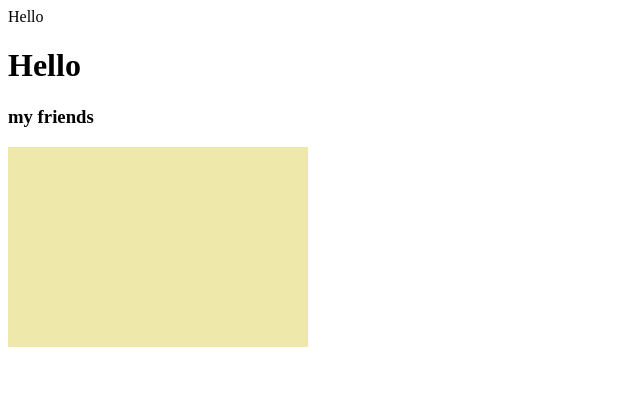
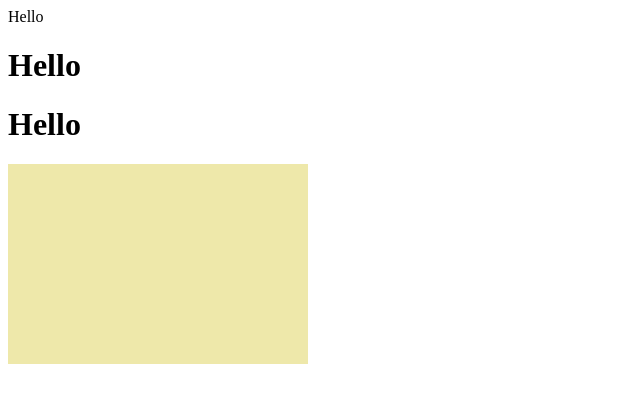
Before and after one commit to yasiaUkraine/repositoryTest, a website: page site/index.html in a window 1280 px wide. Shown: the whole page, without its empty margins (0-640 px from the left). Drawn offline with Linux system fonts and the light colour scheme.

```diff
--- a/site/index.html
+++ b/site/index.html
@@ -12,7 +12,8 @@
     </haed>
     <body>
         <h1>Hello</h1>
-        <h3>my friends</h3>
+        <h1>Hello</h1>
+
         <div></div>
     </body>
 </html>
```
Also changed, not shown: index.html (+1 -1 lines), package.json (added, +24 -0 lines), 2 other files.
